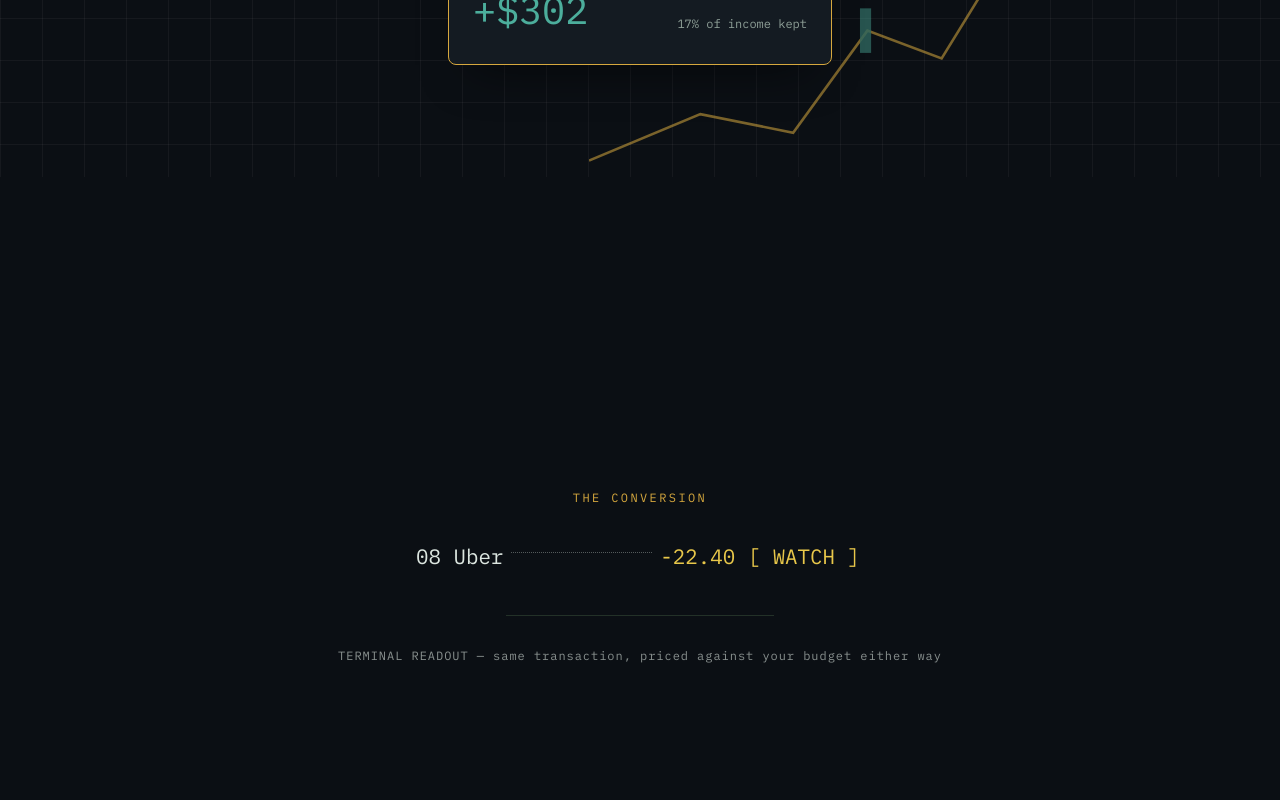
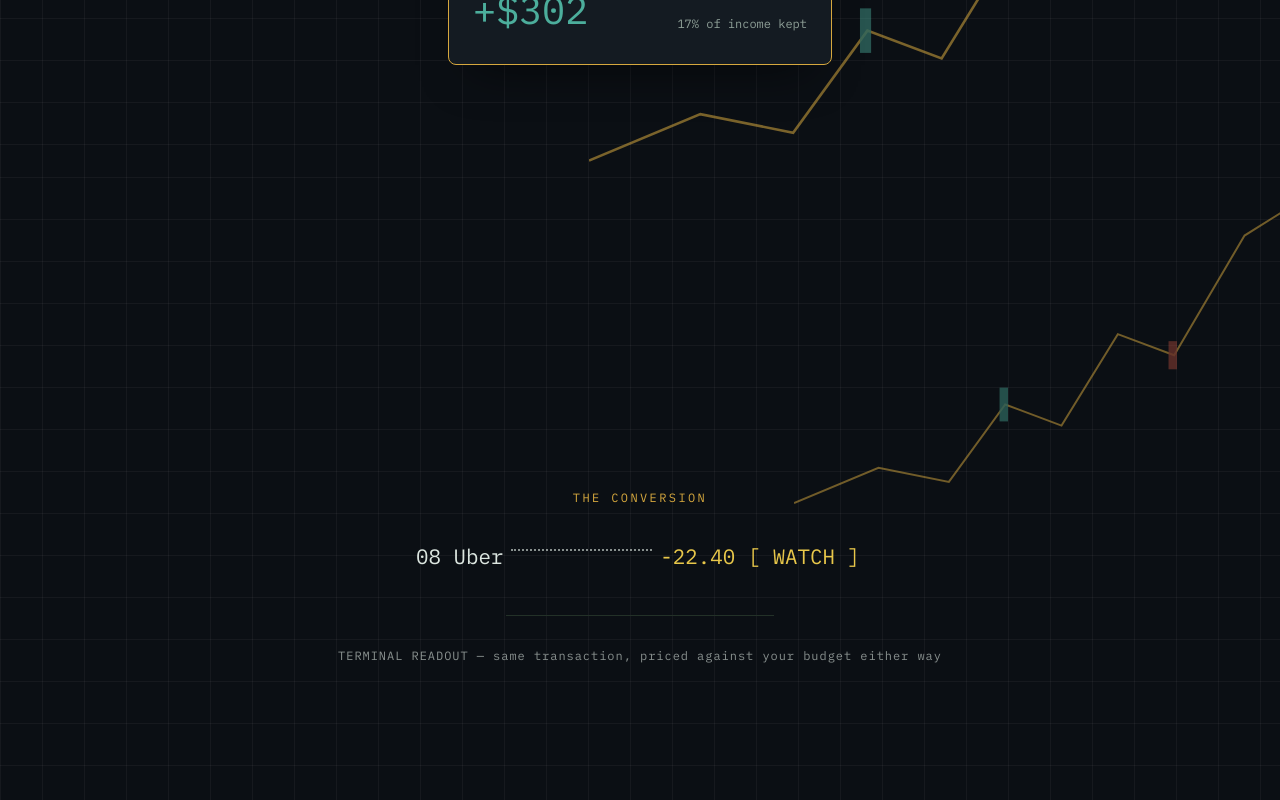
Before and after one commit to anahadgill0718/QuantFlow, a React (Vite) app: page / in a window 1280 px wide. Shown: the part 780-1580 px from the top of the page. Built offline with nearby package versions, Linux system fonts and the light colour scheme; no server answers.

Commit message:
Add grid texture and fix font

```diff
--- a/src/LandingPage.jsx
+++ b/src/LandingPage.jsx
@@ -262,7 +262,7 @@ export default function LandingPage({ onSignIn }) {
       <style>{`
         * { box-sizing: border-box; }
         html { scroll-behavior: smooth; }
-        .serif { font-family: 'Lora', Georgia, 'Times New Roman', serif; }
+        .serif { font-family: ui-serif, Georgia, Cambria, 'Times New Roman', Times, serif; }
         .mono { font-family: 'IBM Plex Mono', monospace; }
         @keyframes blink { 0%, 45% { opacity: 1; } 50%, 95% { opacity: 0; } 100% { opacity: 1; } }
         .cursor { animation: blink 1.1s step-end infinite; }
@@ -273,10 +273,10 @@ export default function LandingPage({ onSignIn }) {
         .rise { animation: rise 0.8s cubic-bezier(.16,.84,.44,1) both; }
         .leader {
           flex: 1;
-          border-bottom: 1px dotted currentColor;
-          opacity: 0.35;
           margin: 0 8px;
-          transform: translateY(-4px);
+          border-bottom: 2px dotted currentColor;
+          opacity: 0.6;
+          transform: translateY(-6px);
         }
         @media (prefers-reduced-motion: reduce) {
           .cursor { animation: none; opacity: 1; }
@@ -409,7 +409,57 @@ export default function LandingPage({ onSignIn }) {
           className="sticky top-0 h-screen flex items-center justify-center px-6 overflow-hidden"
           style={{ background: bg, transition: "background 0.05s linear" }}
         >
-          <div className="max-w-2xl w-full text-center">
+          {/* dark-mode grid, fades out as the page turns to paper */}
+          <div
+            className="absolute inset-0 pointer-events-none"
+            style={{
+              backgroundImage:
+                "linear-gradient(rgba(255,255,255,0.045) 1px, transparent 1px), linear-gradient(90deg, rgba(255,255,255,0.045) 1px, transparent 1px)",
+              backgroundSize: "42px 42px",
+              opacity: Math.max(0, 1 - swing * 1.6),
+            }}
+          />
+          {/* dark grid lines, visible on the paper side and through the muddy midpoint */}
+          <div
+            className="absolute inset-0 pointer-events-none"
+            style={{
+              backgroundImage:
+                "linear-gradient(rgba(0,0,0,0.08) 1px, transparent 1px), linear-gradient(90deg, rgba(0,0,0,0.08) 1px, transparent 1px)",
+              backgroundSize: "42px 42px",
+              opacity: Math.min(1, swing * 1.6),
+            }}
+          />
+          {/* paper-mode ruled lines, fades in as the page turns to paper */}
+          <div
+            className="absolute inset-0 pointer-events-none"
+            style={{
+              backgroundImage:
+                "repeating-linear-gradient(transparent, transparent 43px, #8C7A54 44px)",
+              opacity: Math.max(0, swing * 1.6 - 0.6) * 0.5,
+            }}
+          />
+          <div
+            className="absolute pointer-events-none"
+            style={{
+              top: "-5%",
+              right: "-6%",
+              width: "44%",
+              opacity: Math.max(0, 1 - swing * 1.8) * 0.5,
+            }}
+          >
+            <svg viewBox="0 0 400 300" preserveAspectRatio="none">
+              <polyline
+                points="0,260 60,235 110,245 150,190 190,205 230,140 270,155 320,70 400,20"
+                fill="none"
+                stroke="#D6A83E"
+                strokeWidth="1.4"
+              />
+              <rect x="146" y="178" width="6" height="24" fill="#4CAE9C" opacity="0.8" />
+              <rect x="266" y="145" width="6" height="20" fill="#BF5240" opacity="0.8" />
+            </svg>
+          </div>
+
+          <div className="max-w-2xl w-full text-center relative">
             <p
               className="mono text-xs mb-8"
               style={{ color: accent, letterSpacing: "0.2em" }}
@@ -546,9 +596,25 @@ export default function LandingPage({ onSignIn }) {
       </section>
 
       {/* CLOSING CTA — paper ledger receipt, matches the add-transaction screen */}
-      <section className="px-6 md:px-10 py-28" style={{ background: "#EDE3CE" }}>
+      <section className="relative px-6 md:px-10 py-28 overflow-hidden" style={{ background: "#EDE3CE" }}>
         <div
-          className="max-w-md mx-auto text-center p-8 rounded-md"
+          className="absolute inset-0 pointer-events-none"
+          style={{
+            backgroundImage:
+              "linear-gradient(rgba(0,0,0,0.07) 1px, transparent 1px), linear-gradient(90deg, rgba(0,0,0,0.07) 1px, transparent 1px)",
+            backgroundSize: "42px 42px",
+          }}
+        />
+        <div
+          className="absolute inset-0 pointer-events-none"
+          style={{
+            backgroundImage:
+              "repeating-linear-gradient(transparent, transparent 43px, #8C7A54 44px)",
+            opacity: 0.35,
+          }}
+        />
+        <div
+          className="max-w-md mx-auto text-center p-8 rounded-md relative"
           style={{ background: "#F4EEDD", border: "1px solid #C9BFA0" }}
         >
           <p className="mono text-xs" style={{ color: "#8C7A54", letterSpacing: "0.15em" }}>
```
